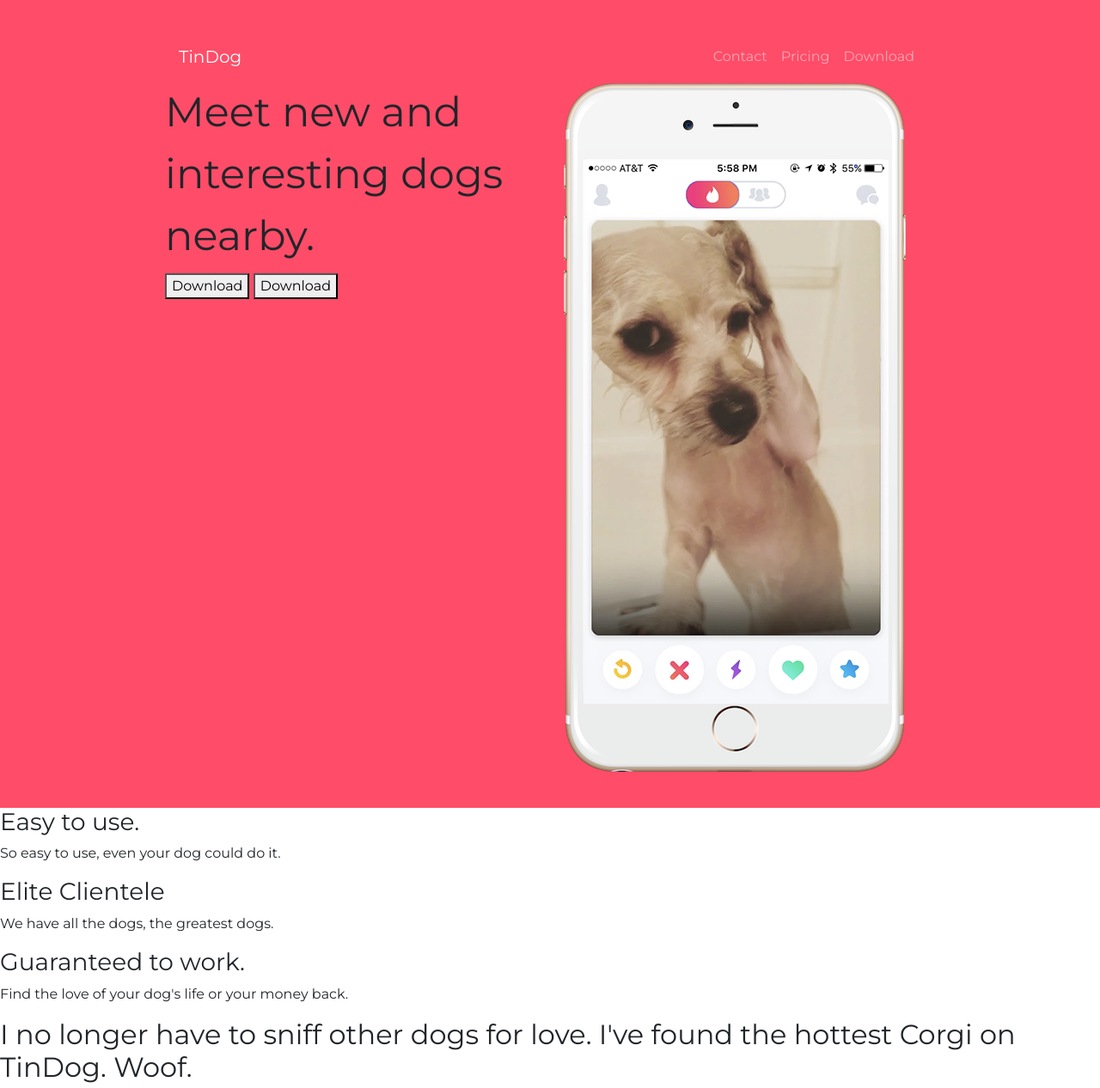
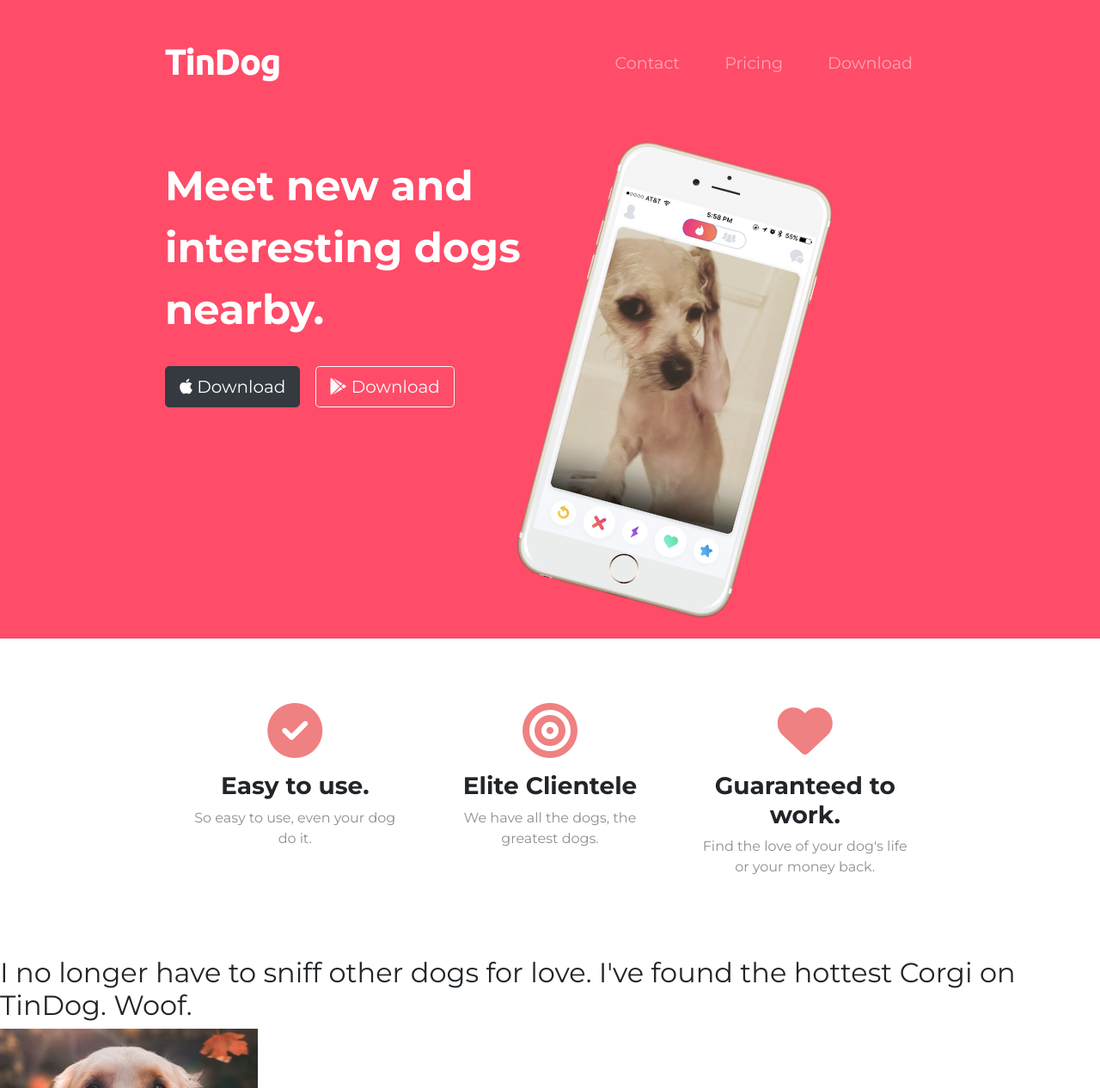
Before and after one commit to KarenSamanoH/TingDong, a plain HTML site: page index.html in a window 1280 px wide. Shown: the top 1266 px of the page at 86% size. Drawn offline with nearby package versions, Linux system fonts and the light colour scheme.

Commit message:
text features

```diff
--- a/css/styles.css
+++ b/css/styles.css
@@ -1,18 +1,78 @@
 body{
-font-family: 'Ubuntu', sans-serif;
 font-family: 'Montserrat', sans-serif;
 }
 
 #title{
     background-color: #ff4c68;
+    color: #fff;
 }
 
 .principal-title{
     font-size: 3rem;
     font-family: Montserrat;
+    font-weight: 900;
     line-height: 1.5;
+}
+
+.download-button{
+margin: 5% 3% 5% 0;
+}
+
+.title-image{
+width: 60%;
+transform: rotate(15deg)
 }
 
 .container-fluid{
 padding: 3% 15%;
 }
+
+.navbar{
+    padding: 0 0 4.5rem;
+}
+
+
+.navbar-brand{
+    font-family: 'Ubuntu';
+    font-size: 2.5rem;
+    font-weight: bold;
+}
+
+.nav-item{
+    padding: 0% 18px;
+}
+
+.nav-link{
+    font-size: 1.2rem;
+    font-family: 'Montserrat';
+}
+
+/*Text*/
+
+#features{
+    padding: 3% 2%;
+}
+
+.features-text{
+text-align: center;
+}
+
+.icons{
+    font-size: 4rem;
+    color: #ef8182;
+    margin-bottom: 1rem;
+}
+
+.icons:hover{
+    color:#ff4c68;
+}
+
+h3{
+    font-family: 'Montserrat';
+    font-weight: bold;
+
+}
+
+.features-text p{
+    color:#8f8f8f;
+}
--- a/index.html
+++ b/index.html
@@ -8,13 +8,17 @@
 
   <meta name="viewport" content="width=device-width, initial-scale=1, shrink-to-fit=no">
 
+<!-- Font Awesome-->
+<script src="https://kit.fontawesome.com/1c99d3157f.js" crossorigin="anonymous"></script>
+
   <!-- CSS -->
   <link rel="stylesheet" href="https://stackpath.bootstrapcdn.com/bootstrap/4.4.1/css/bootstrap.min.css" integrity="sha384-Vkoo8x4CGsO3+Hhxv8T/Q5PaXtkKtu6ug5TOeNV6gBiFeWPGFN9MuhOf23Q9Ifjh" crossorigin="anonymous">
   <link rel="stylesheet" href="css/styles.css">
 
   <!-- Fonts -->
+  <link href="https://fonts.googleapis.com/css?family=Montserrat:100,300,400,600,600i,700,700i|Ubuntu:400,500&display=swap" rel="stylesheet">
 
-  <link href="https://fonts.googleapis.com/css?family=Montserrat:100,300,400,600,600i,700,700i|Ubuntu:400,500&display=swap" rel="stylesheet">
+
 
 </head>
 
@@ -70,12 +74,12 @@
 
       <div class="col-lg-6">
       <h1 class="principal-title">Meet new and interesting dogs nearby.</h1>
-      <button type="button">Download</button>
-      <button type="button">Download</button>
+      <button type="button" class="btn btn-dark btn-lg download-button"> <span class="fab fa-apple"></span> Download</button>
+      <button type="button" class="btn btn-outline-light btn-lg download-button"> <i class="fab fa-google-play"></i> Download</button>
     </div>
 
     <div class="col-lg-6">
-      <img src="images/iphone6.png" alt="iphone-mockup">
+      <img  class="title-image" src="images/iphone6.png" alt="iphone-mockup">
     </div>
 
   </div>
@@ -87,17 +91,31 @@
   <!-- Features -->
 
   <section id="features">
+      <div class="container-fluid">
 
+    <div class="row features-text">
+
+    <div class="col-lg-4">
+    <i class="fas fa-check-circle icons"></i>
     <h3>Easy to use.</h3>
-    <p>So easy to use, even your dog could do it.</p>
+    <p>So easy to use, even your dog <br> do it.</p>
+  </div>
 
+    <div class="col-lg-4">
+  <i class="fas fa-bullseye icons"></i>
     <h3>Elite Clientele</h3>
-    <p>We have all the dogs, the greatest dogs.</p>
+    <p>We have all the dogs, the <br>greatest dogs.</p>
+  </div>
 
+    <div class="col-lg-4">
+        <i class="fas fa-heart icons"></i>
     <h3>Guaranteed to work.</h3>
-    <p>Find the love of your dog's life or your money back.</p>
+    <p>Find the love of your dog's life<br> or your money back.</p>
+  </div>
+</div>
 
 
+</div>
 
   </section>
 
```
